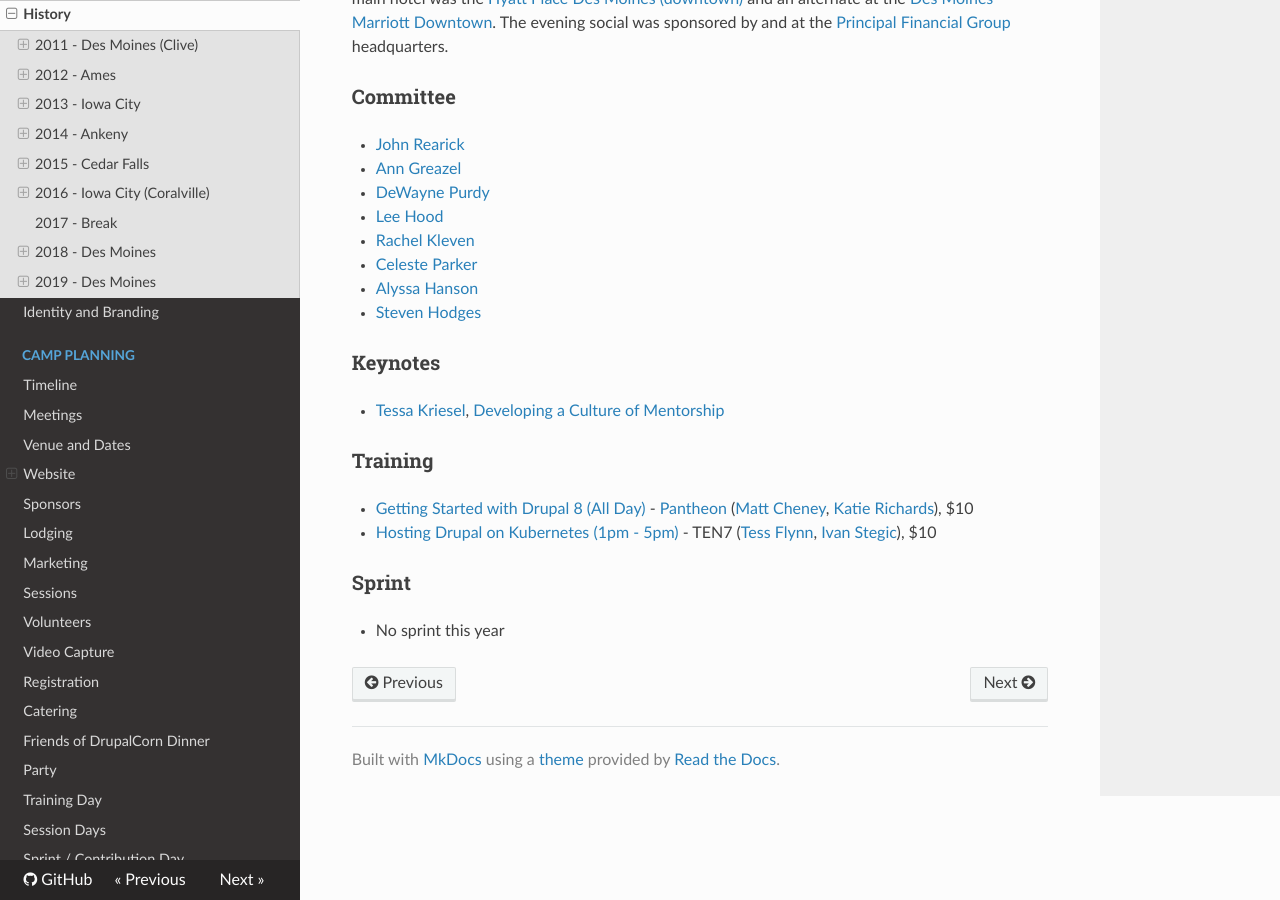
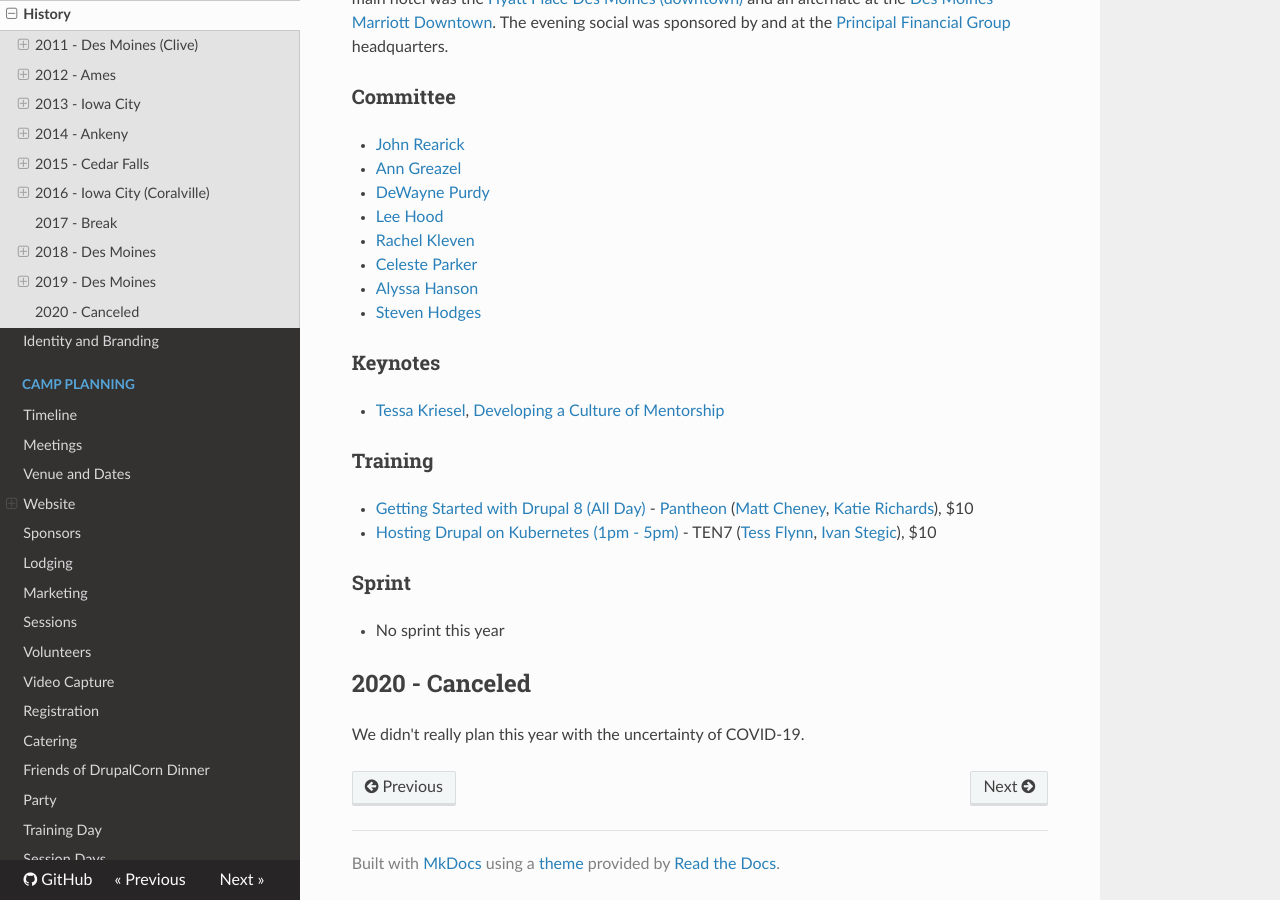
Before and after one commit to drupalcorn/guide, an MkDocs documentation site: the page built from docs/history.md, in a window 1280 px wide and 900 px high, scrolled down 6243 px. Built offline with MkDocs 1.6.1, drawn with Linux system fonts in a browser that asks for light colours; nearby versions of some CDN libraries.

Commit message:
2020 Canceled

```diff
--- a/docs/history.md
+++ b/docs/history.md
@@ -212,3 +212,7 @@
 ### Sprint
 
 - No sprint this year
+
+## 2020 - Canceled
+
+We didn't really plan this year with the uncertainty of COVID-19.
```
